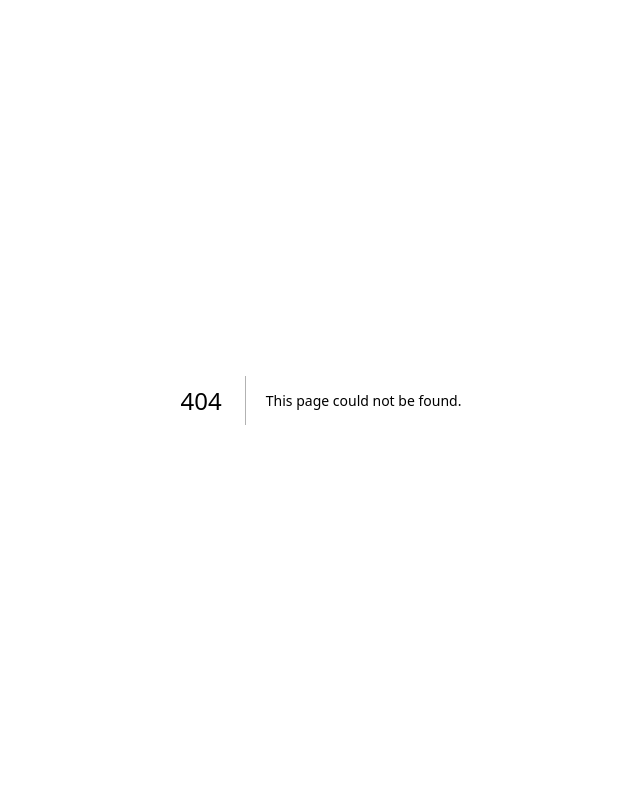
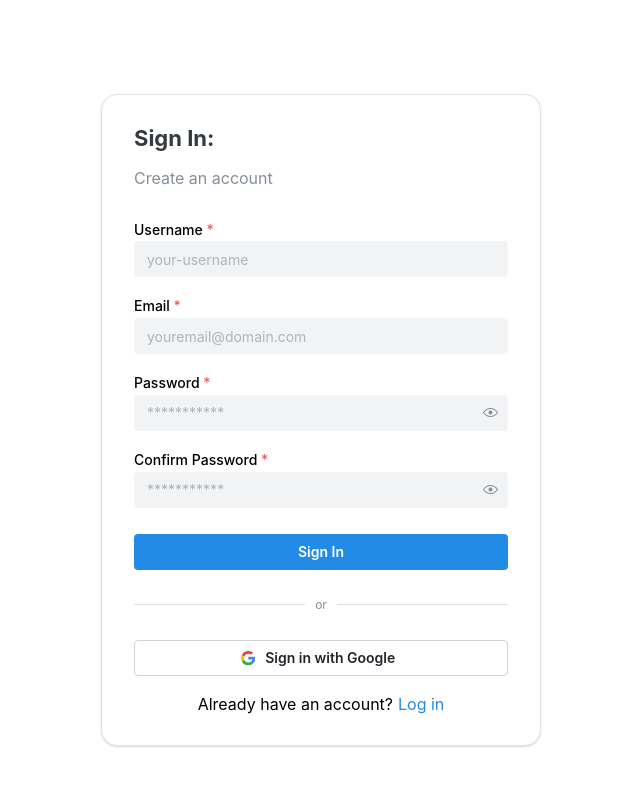
Before and after one commit to nicodomergue/nextjs-prisma-todoapp, a Next.js app: page /sign-in in a window 1280 px wide. Before the commit this address had no page. Shown: the top 786 px of the page, without its empty margins (319-959 px from the left). Built offline with nearby package versions, Linux system fonts and the light colour scheme.

Commit message:
Login / Signup routes

```diff
--- /dev/null
+++ b/app/(auth)/GoogleIcon.tsx
@@ -0,0 +1,30 @@
+export default function GoogleIcon(
+  props: React.ComponentPropsWithoutRef<"svg">
+) {
+  return (
+    <svg
+      xmlns="http://www.w3.org/2000/svg"
+      preserveAspectRatio="xMidYMid"
+      viewBox="0 0 256 262"
+      style={{ width: "0.9rem", height: "0.9rem" }}
+      {...props}
+    >
+      <path
+        fill="#4285F4"
+        d="M255.878 133.451c0-10.734-.871-18.567-2.756-26.69H130.55v48.448h71.947c-1.45 12.04-9.283 30.172-26.69 42.356l-.244 1.622 38.755 30.023 2.685.268c24.659-22.774 38.875-56.282 38.875-96.027"
+      />
+      <path
+        fill="#34A853"
+        d="M130.55 261.1c35.248 0 64.839-11.605 86.453-31.622l-41.196-31.913c-11.024 7.688-25.82 13.055-45.257 13.055-34.523 0-63.824-22.773-74.269-54.25l-1.531.13-40.298 31.187-.527 1.465C35.393 231.798 79.49 261.1 130.55 261.1"
+      />
+      <path
+        fill="#FBBC05"
+        d="M56.281 156.37c-2.756-8.123-4.351-16.827-4.351-25.82 0-8.994 1.595-17.697 4.206-25.82l-.073-1.73L15.26 71.312l-1.335.635C5.077 89.644 0 109.517 0 130.55s5.077 40.905 13.925 58.602l42.356-32.782"
+      />
+      <path
+        fill="#EB4335"
+        d="M130.55 50.479c24.514 0 41.05 10.589 50.479 19.438l36.844-35.974C195.245 12.91 165.798 0 130.55 0 79.49 0 35.393 29.301 13.925 71.947l42.211 32.783c10.59-31.477 39.891-54.251 74.414-54.251"
+      />
+    </svg>
+  );
+}
--- /dev/null
+++ b/app/(auth)/sign-in/page.tsx
@@ -0,0 +1,119 @@
+"use client";
+
+import {
+  Anchor,
+  Button,
+  Card,
+  Center,
+  Container,
+  Divider,
+  PasswordInput,
+  Stack,
+  Text,
+  TextInput,
+  Title,
+} from "@mantine/core";
+import React from "react";
+import GoogleIcon from "../GoogleIcon";
+import Link from "next/link";
+import { z } from "zod";
+import { useForm, zodResolver } from "@mantine/form";
+
+const schema = z
+  .object({
+    username: z
+      .string()
+      .min(3, "The username must be at least 3 characters long")
+      .max(25, "The username cannot be longer than 25 characters"),
+    email: z.string().email({ message: "Invalid email" }),
+    password: z
+      .string()
+      .min(5, "The password must be at least 5 characters long")
+      .regex(/\d/, "The password must contain at least one number")
+      .max(20, "The password cannot be more than 20 characters long"),
+    confirmPassword: z.string(),
+  })
+  .refine(
+    (values) => {
+      return values.password === values.confirmPassword;
+    },
+    {
+      message: "Passwords must match",
+      path: ["confirmPassword"],
+    }
+  );
+
+function SignIn() {
+  const form = useForm({
+    validateInputOnBlur: true,
+    initialValues: {
+      username: "",
+      email: "",
+      password: "",
+      confirmPassword: "",
+    },
+    validate: zodResolver(schema),
+  });
+
+  return (
+    <Container py="lg" h="100vh">
+      <Center h="100vh">
+        <Card withBorder w="440px" px="xl" radius="lg" shadow="xs">
+          <Title size="h3" py="sm" c="gray.8">
+            Sign In:
+          </Title>
+          <Text c="gray.6">Create an account</Text>
+          <Stack gap="md" py="md" mt="xs">
+            <TextInput
+              variant="filled"
+              label="Username"
+              placeholder="your-username"
+              type="text"
+              required
+              {...form.getInputProps("username")}
+            />
+            <TextInput
+              variant="filled"
+              label="Email"
+              placeholder="youremail@domain.com"
+              type="email"
+              required
+              {...form.getInputProps("email")}
+            />
+            <PasswordInput
+              variant="filled"
+              label="Password"
+              placeholder="***********"
+              required
+              {...form.getInputProps("password")}
+            />
+            <PasswordInput
+              variant="filled"
+              label="Confirm Password"
+              placeholder="***********"
+              required
+              {...form.getInputProps("confirmPassword")}
+            />
+            <Button mt="xs" fullWidth>
+              Sign In
+            </Button>
+            <Divider my="xs" label="or" labelPosition="center" />
+            <Button
+              leftSection={<GoogleIcon />}
+              variant="default"
+              children="Sign in with Google"
+            />
+          </Stack>
+          <Text ta="center" mb="sm">
+            Already have an account?
+            <Anchor component={Link} href="/log-in" ms={5}>
+              Log in
+            </Anchor>
+          </Text>
+        </Card>
+      </Center>
+    </Container>
+  );
+}
+
+export default SignIn;
--- a/lib/types.ts
+++ b/lib/types.ts
@@ -14,6 +14,7 @@ interface ToDoCardProps extends ToDo {
     action: ToDoCardVariant,
     toDo: ToDo | { id: undefined; title: string; description: string }
   ) => void;
+  handleDeleteToDo?: (id: string) => void;
 }
 
 interface ToDoCardButtonSectionActions {
@@ -21,4 +22,5 @@ interface ToDoCardButtonSectionActions {
   setIsBeeingDeleted: React.Dispatch<React.SetStateAction<boolean>>;
   setCurrentEditingToDo: React.Dispatch<React.SetStateAction<string | null>>;
   handleSubmit: (e: React.MouseEvent<HTMLElement>) => void;
+  handleDelete?: (id: string) => void;
 }
--- a/package.json
+++ b/package.json
@@ -13,6 +13,7 @@
     "@mantine/form": "^7.6.2",
     "@mantine/hooks": "^7.6.2",
     "@mantine/notifications": "^7.6.2",
+    "@tabler/icons-react": "^3.0.3",
     "mantine-form-zod-resolver": "^1.1.0",
     "next": "14.1.3",
     "react": "18.2.0",
```
Also changed, not shown: app/(auth)/log-in/page.tsx (added, +86 -0 lines), components/ToDoCard.tsx (+54 -5 lines), components/ToDoCardButtonsSection.tsx (+7 -1 lines), components/ToDoList.tsx (+19 -3 lines), 2 other files (tests, documents, lock files or other folders).
